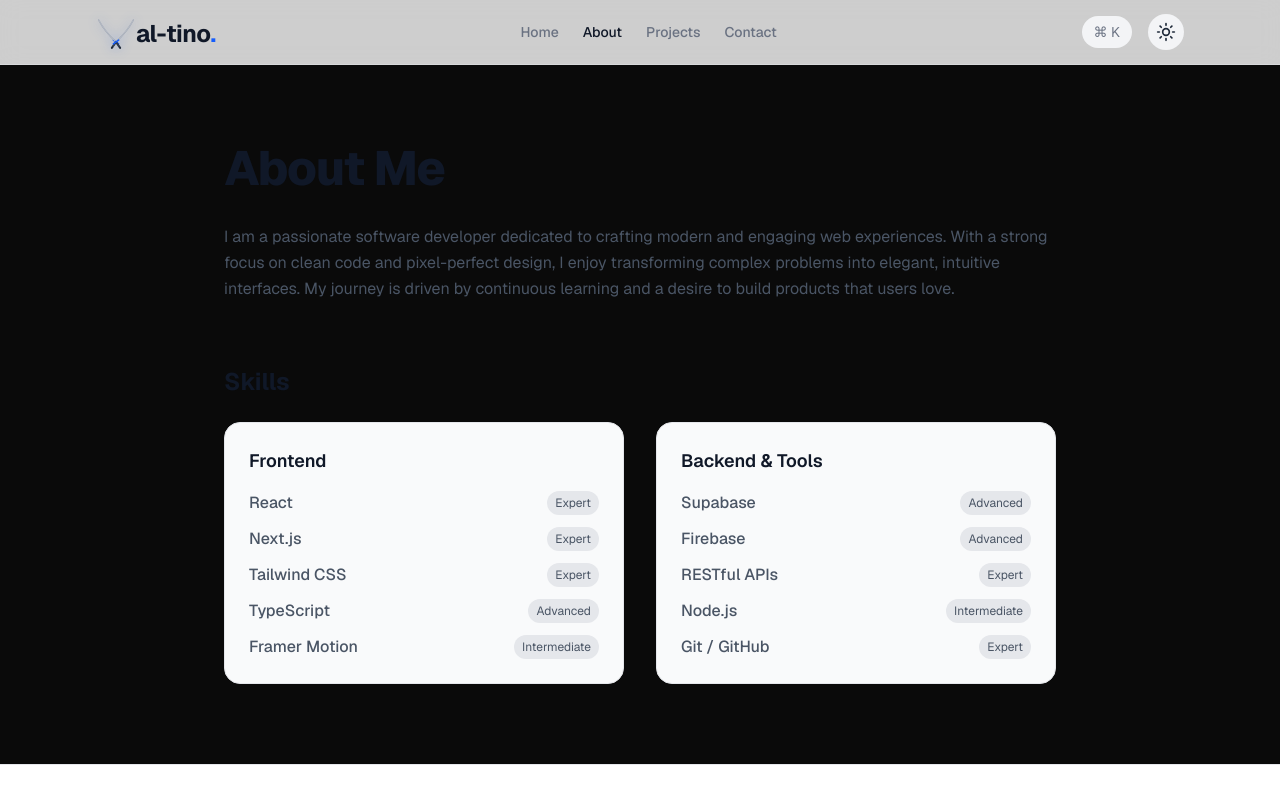
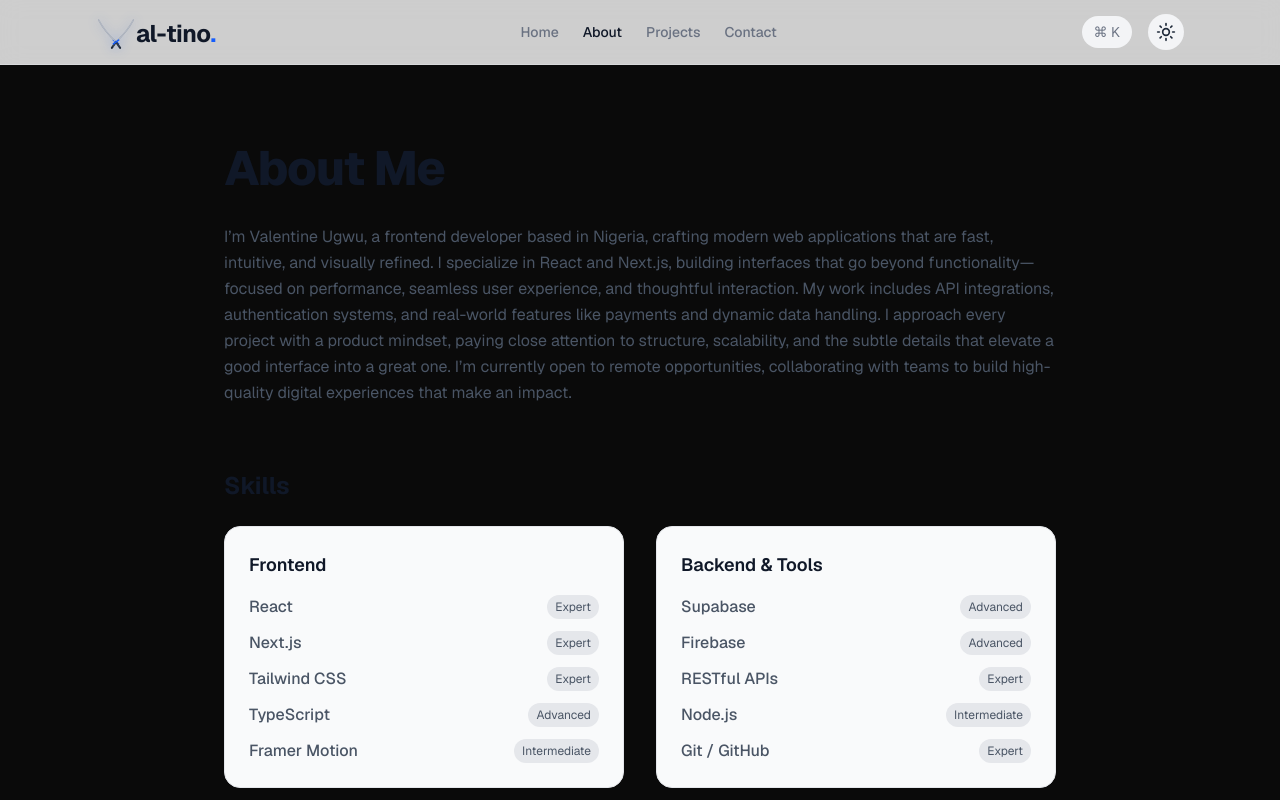
Before and after one commit to Valentine231/portfolio, a Next.js app: page /about in a window 1280 px wide. Shown: the top 800 px of the page. Built offline with nearby package versions, Linux system fonts and the light colour scheme.

Commit message:
small-change-about

```diff
--- a/src/app/about/page.tsx
+++ b/src/app/about/page.tsx
@@ -15,10 +15,13 @@ export default function AboutPage() {
         </h1>
         <div className="prose prose-lg dark:prose-invert text-gray-600 dark:text-gray-300">
           <p className="leading-relaxed">
-            I am a passionate software developer dedicated to crafting modern and engaging web experiences.
-            With a strong focus on clean code and pixel-perfect design, I enjoy transforming complex problems
-            into elegant, intuitive interfaces. My journey is driven by continuous learning and a desire to
-            build products that users love.
+            I’m Valentine Ugwu, a frontend developer based in Nigeria, crafting modern web applications that are fast, intuitive, and visually refined.
+
+I specialize in React and Next.js, building interfaces that go beyond functionality—focused on performance, seamless user experience, and thoughtful interaction. My work includes API integrations, authentication systems, and real-world features like payments and dynamic data handling.
+
+I approach every project with a product mindset, paying close attention to structure, scalability, and the subtle details that elevate a good interface into a great one.
+
+I’m currently open to remote opportunities, collaborating with teams to build high-quality digital experiences that make an impact.
           </p>
         </div>
       </AnimatedSection>
```
